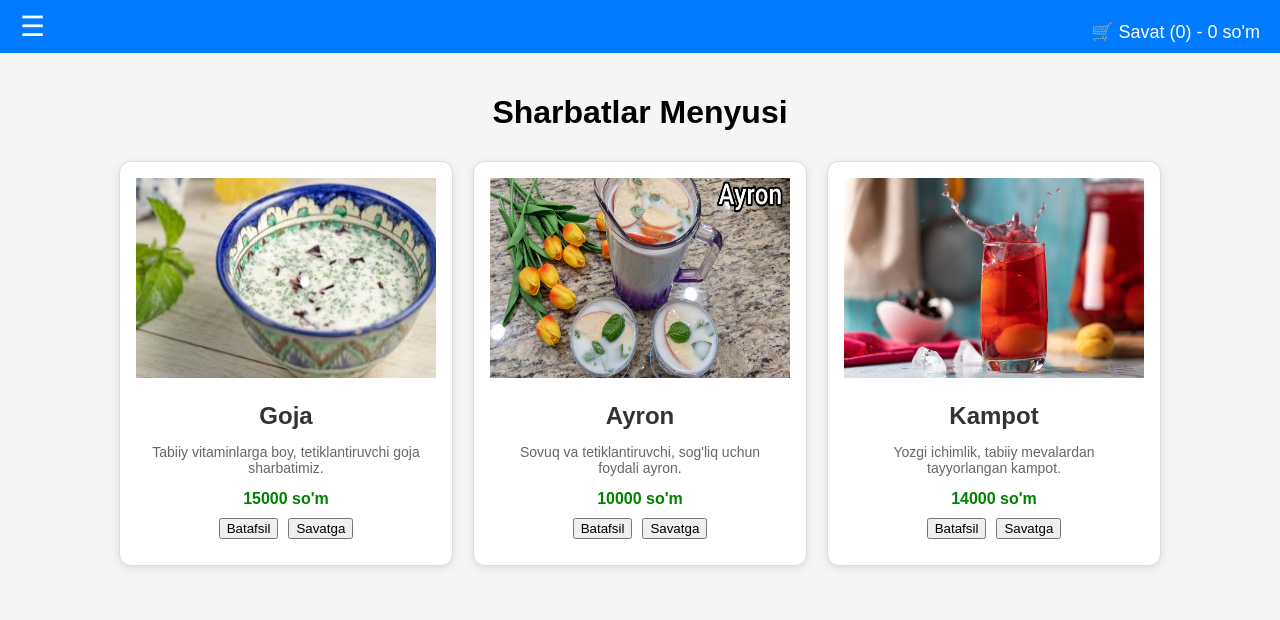
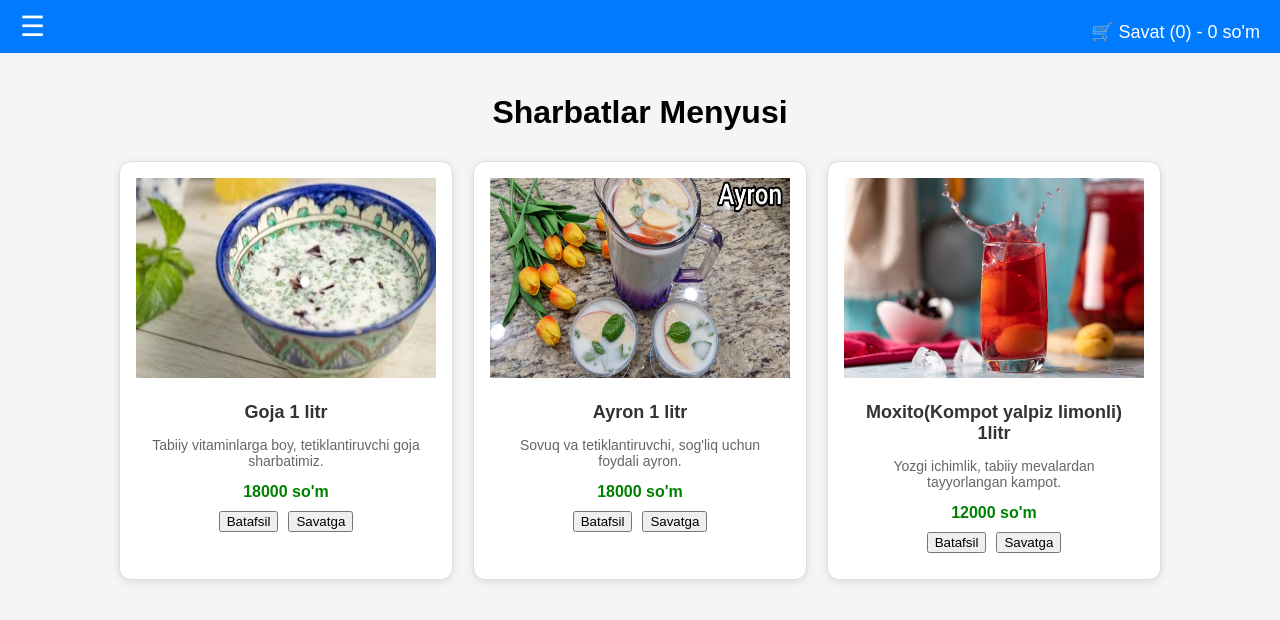
Before and after one commit to baxromxojasultonxojayev/bavarages, a React (Create React App) app: page / in a window 1280 px wide. Shown: the top 620 px of the page. Built offline with nearby package versions, Linux system fonts and the light colour scheme.

Commit message:
card text fixed

```diff
--- a/src/components/DrinkCard.scss
+++ b/src/components/DrinkCard.scss
@@ -19,6 +19,7 @@
   }
 
   h2 {
+    font-size: 18px;
     margin: 10px 0;
     color: #333;
   }
--- a/src/data/drinksData.js
+++ b/src/data/drinksData.js
@@ -1,22 +1,22 @@
 const drinks = [
   {
     id: 1,
-    name: "Goja",
-    price: "15000",
+    name: "Goja 1 litr",
+    price: "18000",
     description: "Tabiiy vitaminlarga boy, tetiklantiruvchi goja sharbatimiz.",
     image: "/images/goja.jpg",
   },
   {
     id: 2,
-    name: "Ayron",
-    price: "10000",
+    name: "Ayron 1 litr",
+    price: "18000",
     description: "Sovuq va tetiklantiruvchi, sog'liq uchun foydali ayron.",
     image: "/images/ayron.jpg",
   },
   {
     id: 3,
-    name: "Kampot",
-    price: "14000",
+    name: "Moxito(Kompot yalpiz limonli) 1litr",
+    price: "12000",
     description: "Yozgi ichimlik, tabiiy mevalardan tayyorlangan kampot.",
     image: "/images/kampot.jpg",
   },
```
